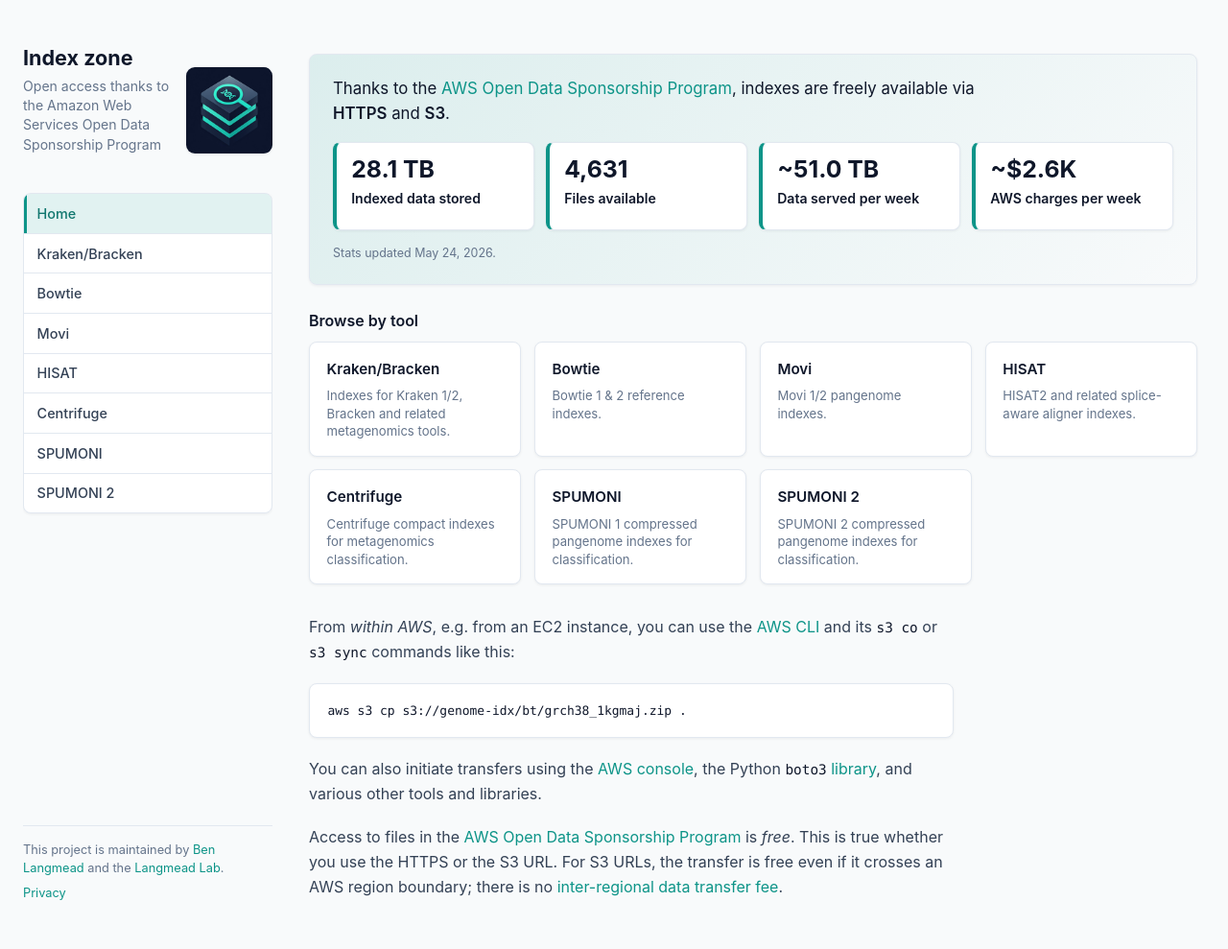
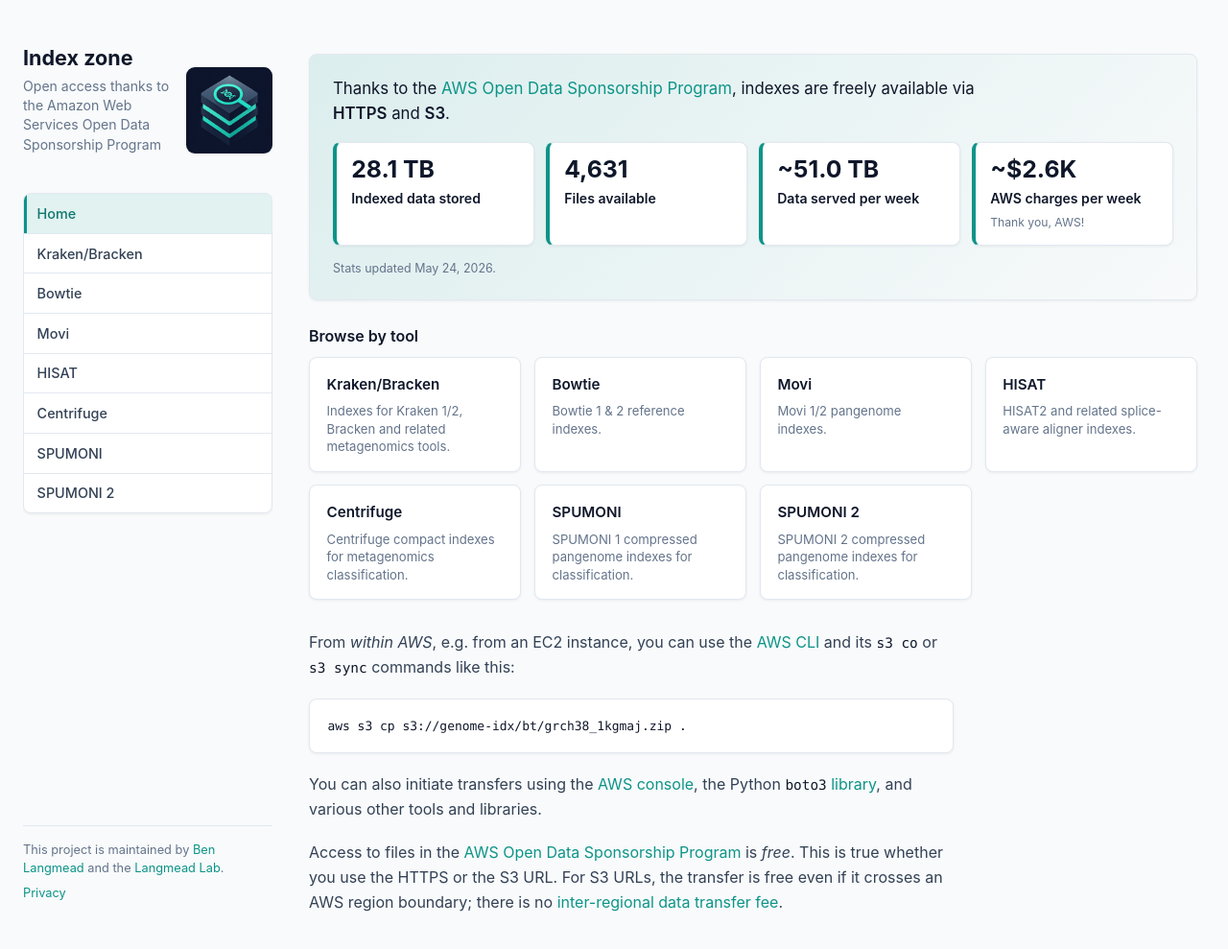
Before and after one commit to BenLangmead/aws-indexes, a Jekyll site: the page built from docs/index.md, in a window 1280 px wide and 1021 px high. Shown: the top 989 px of the window at 96% size. Built offline with Jekyll 4.4.1, drawn with Linux system fonts in a browser that asks for light colours; our own code applies the rules of GitHub Pages for plain Markdown files; a script that is not in the unit is left out.

Commit message:
Add AWS thanks note to homepage stats

```diff
--- a/docs/_data/usage_highlights.json
+++ b/docs/_data/usage_highlights.json
@@ -1,5 +1,5 @@
 {
-  "generated_at": "2026-05-24T16:32:41+00:00",
+  "generated_at": "2026-05-24T16:34:53+00:00",
   "updated_label": "May 24, 2026",
   "period": {
     "start": "2026-05-01",
@@ -7,7 +7,7 @@
     "label": "May 1 through May 23, 2026"
   },
   "first_known_log_date": "2020-06-15",
-  "storage_timestamp": "2026-05-22T12:32:00-04:00",
+  "storage_timestamp": "2026-05-22T12:34:00-04:00",
   "metrics": {
     "egress_gb": 167608.3841511367,
     "public_egress_gb": 165901.8753608847,
@@ -56,7 +56,8 @@
     },
     {
       "label": "AWS charges per week",
-      "value": "~$2.6K"
+      "value": "~$2.6K",
+      "note": "Thank you, AWS!"
     }
   ]
 }
--- a/docs/assets/css/styles.css
+++ b/docs/assets/css/styles.css
@@ -436,6 +436,12 @@
   font-size: 0.88rem;
   font-weight: 600;
 }
+.home-usage-note {
+  display: block;
+  margin-top: 0.25rem;
+  color: var(--text-muted);
+  font-size: 0.76rem;
+}
 .home-usage-updated {
   margin: 0.85rem 0 0;
   color: var(--text-muted);
--- a/docs/index.md
+++ b/docs/index.md
@@ -9,6 +9,7 @@
     <div class="home-usage-card">
       <span class="home-usage-value">{{ card.value }}</span>
       <span class="home-usage-label">{{ card.label }}</span>
+      {% if card.note %}<span class="home-usage-note">{{ card.note }}</span>{% endif %}
     </div>
     {% endfor %}
   </div>
```
Also changed, not shown: 2 other files.
